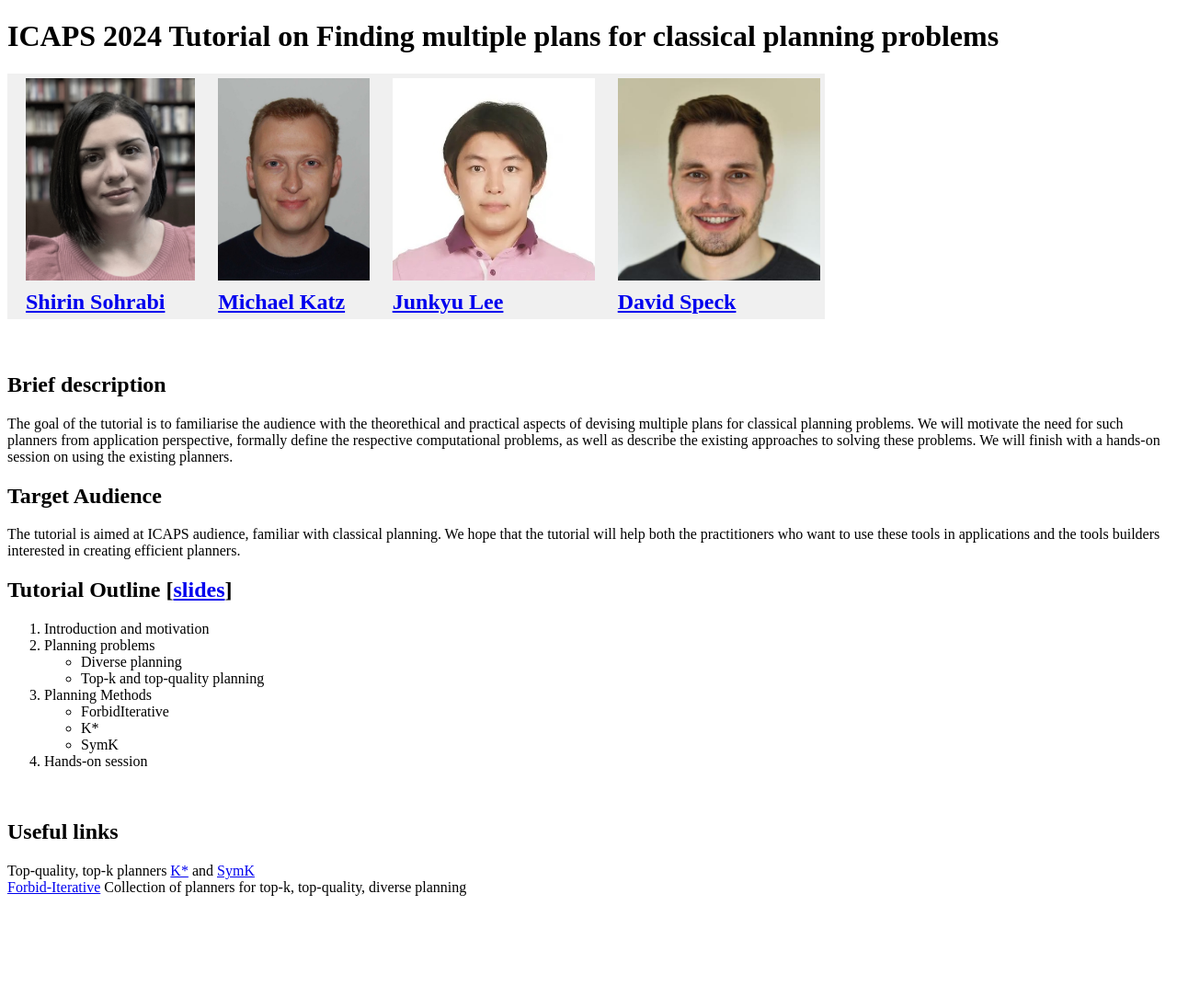
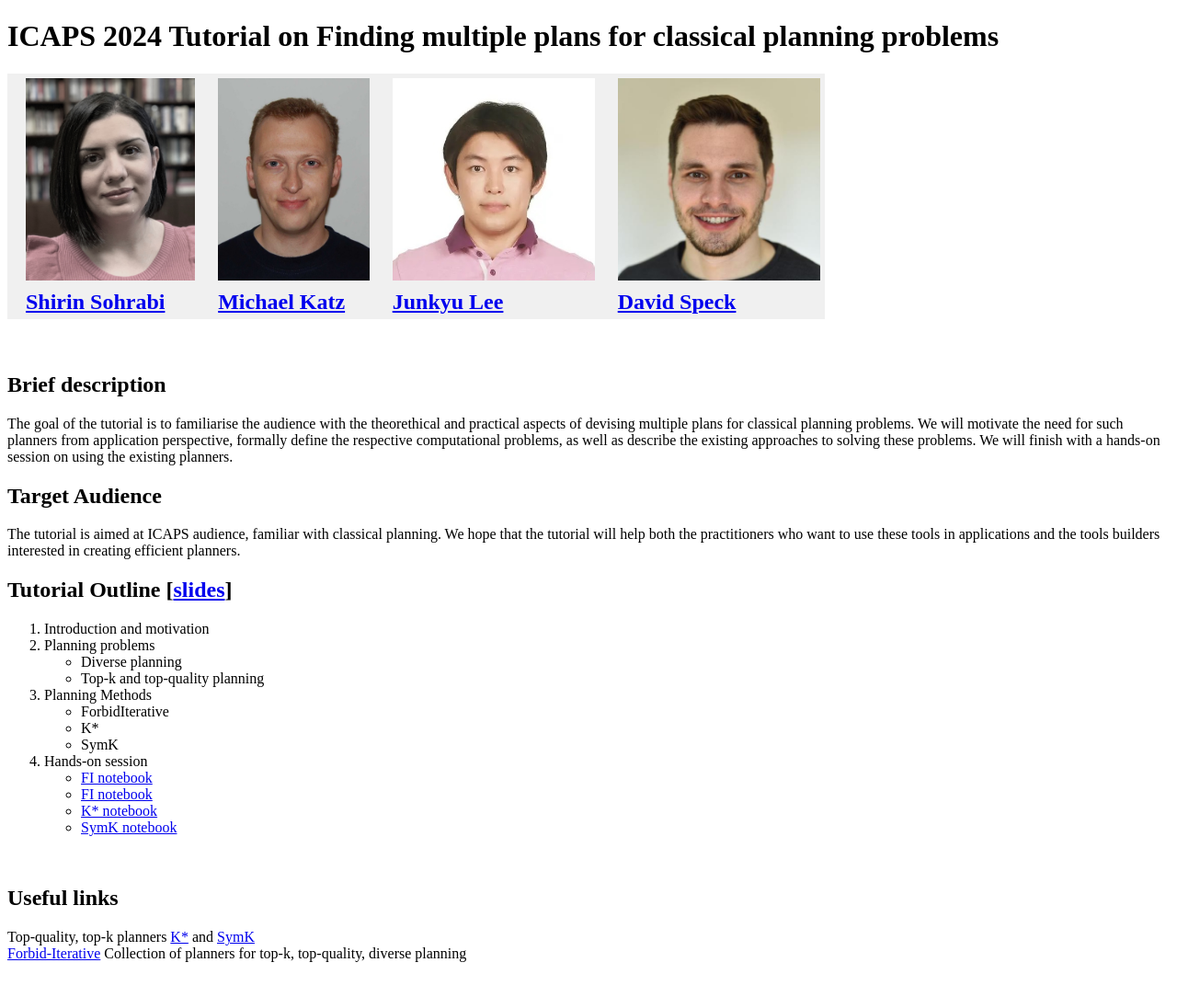
Before and after one commit to mp-tutorial/mp-tutorial.github.io, a plain HTML site: page index.html in a window 1280 px wide. Shown: the whole page at 92% size. Before the commit the page ends 1054 px from the top, so only its background shows below. Drawn offline with Linux system fonts and the light colour scheme.

Commit message:
links to notebooks

```diff
--- a/index.html
+++ b/index.html
@@ -104,6 +104,13 @@ Swiss, Traditional, and Ultramarine. -->
         <li>SymK</li>
     </ul>
     <li>Hands-on session </li>
+    <ul>
+        <li><a href="https://github.com/mp-tutorial/mp-tutorial.github.io/blob/main/notebooks/FI.ipynb">FI notebook</a></li>
+        <li><a href="notebooks/FI.ipynb">FI notebook</a></li>
+        <li><a href="https://github.com/mp-tutorial/mp-tutorial.github.io/blob/main/notebooks/Kstar.ipynb">K* notebook</a></li>
+        <li><a href="https://github.com/mp-tutorial/mp-tutorial.github.io/blob/main/notebooks/SymK.ipynb">SymK notebook</a></li>
+
+    </ul>
 </ol>
 
 
```
